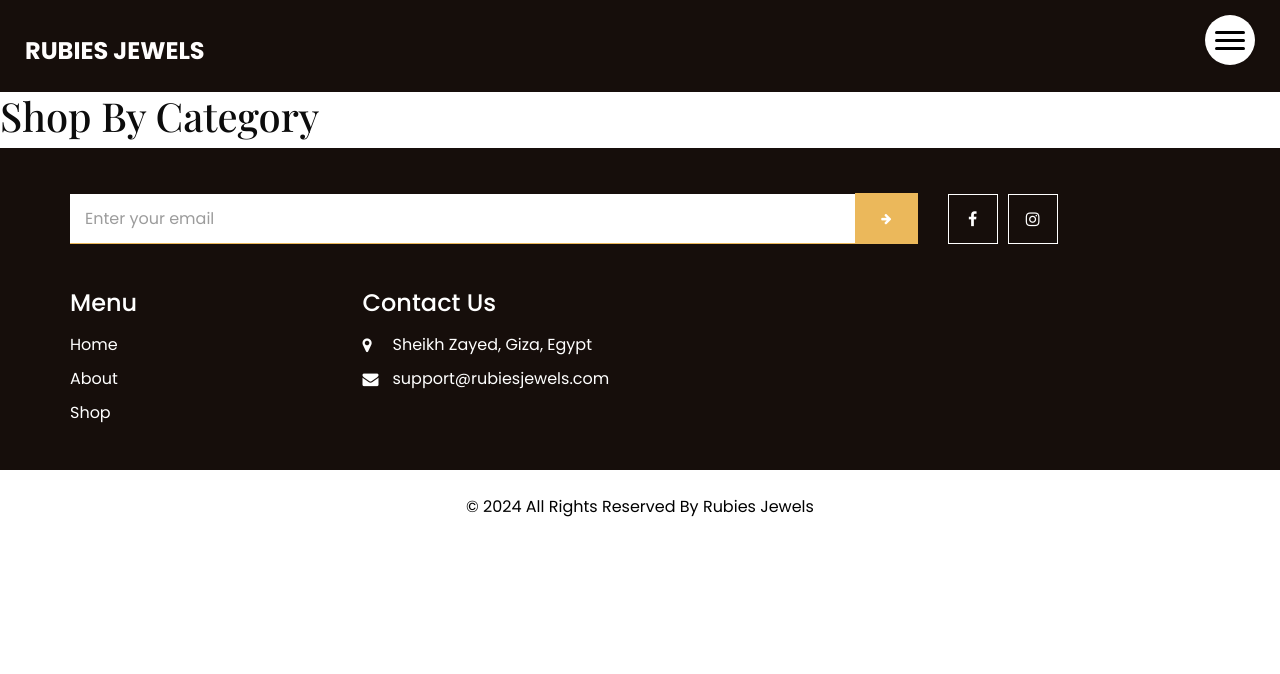
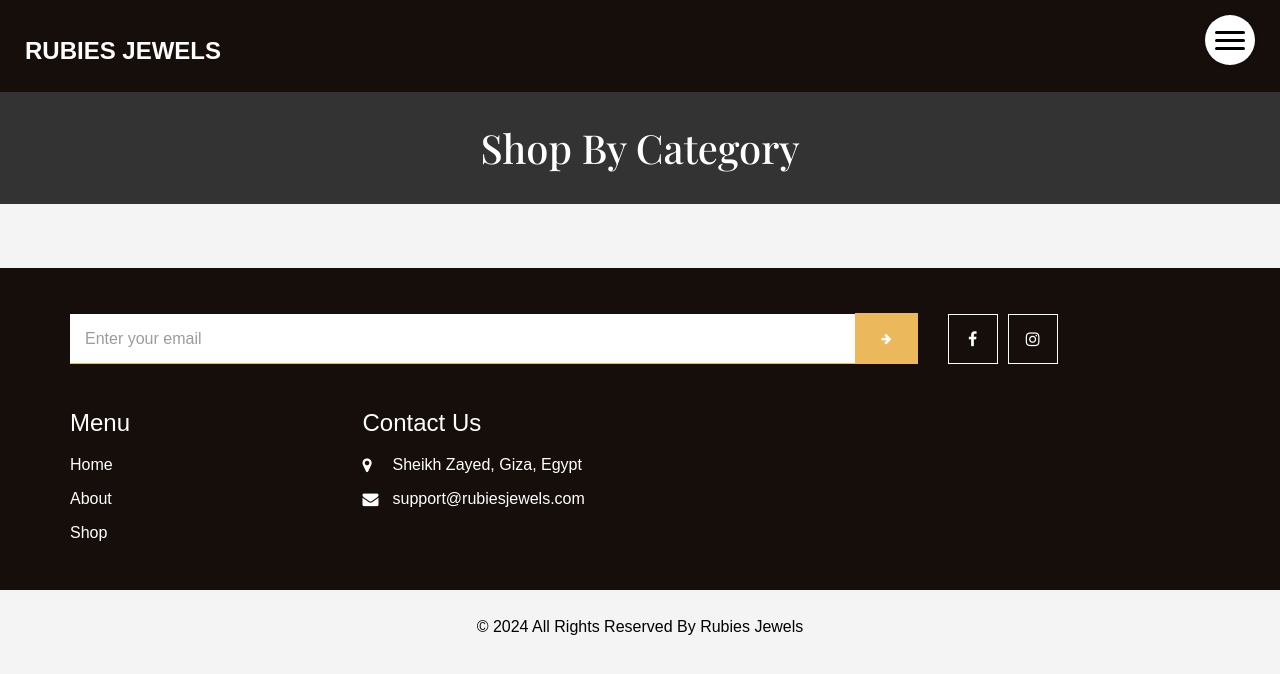
Before and after one commit to mogomaa79/rubies_jewels, a Django app: page /shop/ in a window 1280 px wide. Shown: the top 674 px of the page. Run offline with Django 5.2, Linux system fonts and the light colour scheme; data that the repository does not hold is empty; some libraries are stand-ins or nearby versions.

Commit message:
Redesign Categories Page

```diff
--- a/rubies_jewels/NEXT.txt
+++ b/rubies_jewels/NEXT.txt
@@ -1,4 +1,3 @@
-DESIGN CATEGORIES PAGE
 UPLOAD CDNs
 
 SHOP NOW 2 ITEMS (SMALLER DIV)
--- /dev/null
+++ b/rubies_jewels/store/static/css/categories.css
@@ -0,0 +1,80 @@
+body {
+    font-family: Arial, sans-serif;
+    background-color: #f4f4f4;
+    margin: 0;
+    padding: 0;
+  }
+
+  header {
+    text-align: center;
+    padding: 2rem;
+    background-color: #333;
+    color: #fff;
+  }
+
+  header h1 {
+    margin: 0;
+  }
+
+  .shop-categories {
+    display: flex;
+    flex-wrap: wrap;
+    justify-content: center;
+    padding: 2rem;
+    gap: 1.5rem;
+  }
+
+  .category {
+    background-color: #fff;
+    border-radius: 8px;
+    overflow: hidden;
+    box-shadow: 0 4px 8px rgba(0, 0, 0, 0.1);
+    transition: transform 0.2s;
+    width: 300px;
+    text-align: center;
+  }
+
+  .category a {
+    text-decoration: none;
+    color: inherit;
+  }
+
+  .category-image {
+    position: relative;
+    width: 100%;
+    height: 200px;
+    overflow: hidden;
+  }
+
+  .category-image img {
+    width: 100%;
+    height: 100%;
+    object-fit: cover;
+    transition: opacity 0.5s ease-in-out;
+  }
+
+  .category-image img.image2 {
+    position: absolute;
+    top: 0;
+    left: 0;
+    opacity: 0;
+  }
+
+  .category:hover {
+    transform: translateY(-10px);
+  }
+
+  .category:hover .image1 {
+    opacity: 0;
+  }
+
+  .category:hover .image2 {
+    opacity: 1;
+  }
+
+  .category h3 {
+    padding: 1rem;
+    background-color: #f8f8f8;
+    margin: 0;
+    font-size: 1.2rem;
+  }
--- a/rubies_jewels/store/static/css/style.css
+++ b/rubies_jewels/store/static/css/style.css
@@ -1138,70 +1138,3 @@ a:focus {
     object-fit: contain;
   }
 }
-
-.shop-categories {
-  display: flex;
-  flex-wrap: wrap;
-  justify-content: space-around;
-  margin: 0 -10px;
-
-}
-
-.category {
-  flex: 1 1 calc(25% - 20px);
-  box-sizing: border-box;
-  margin: 50px;
-  background-color: #fff;
-  border-radius: 10px;
-  overflow: hidden;
-  box-shadow: 0 4px 8px rgba(0, 0, 0, 0.1);
-  transition: transform 0.3s, box-shadow 0.3s;
-}
-
-.category:hover {
-  transform: translateY(-10px);
-  box-shadow: 0 8px 16px rgba(0, 0, 0, 0.2);
-}
-
-.category a {
-  text-decoration: none;
-  color: inherit;
-}
-
-.category-image {
-  position: relative;
-  width: 100%;
-  padding-top: 75%; /* 4:3 Aspect Ratio */
-  overflow: hidden;
-}
-
-.category-image img {
-  position: absolute;
-  top: 0;
-  left: 0;
-  width: 100%;
-  height: 100%;
-  object-fit: cover;
-  transition: opacity 0.3s;
-}
-
-.category-image img.image2 {
-  opacity: 0;
-}
-
-.category-image:hover img.image1 {
-  opacity: 0;
-}
-
-.category-image:hover img.image2 {
-  opacity: 1;
-}
-
-.category h3 {
-  text-align: center;
-  padding: 10px 0;
-  background-color: #333;
-  color: #fff;
-  margin: 0;
-  font-size: 1.2em;
-}
--- a/rubies_jewels/store/templates/store/layout.html
+++ b/rubies_jewels/store/templates/store/layout.html
@@ -28,6 +28,9 @@
   <!-- responsive style -->
   <link href="{% static 'css/responsive.css' %}" rel="stylesheet" />
 
+  {% block head %}
+
+  {% endblock %}
 </head>
 
 <body>
--- a/rubies_jewels/store/templates/store/shop_categories.html
+++ b/rubies_jewels/store/templates/store/shop_categories.html
@@ -1,6 +1,10 @@
 {% extends 'store/layout.html' %}
 {% load static %}
 {% load cloudinary %}
+
+{% block head %}
+<link rel="stylesheet" type="text/css" href="{% static 'css/categories.css' %}" />
+{% endblock %}
 
 {% block title %}
 <title>Shop</title>
```
